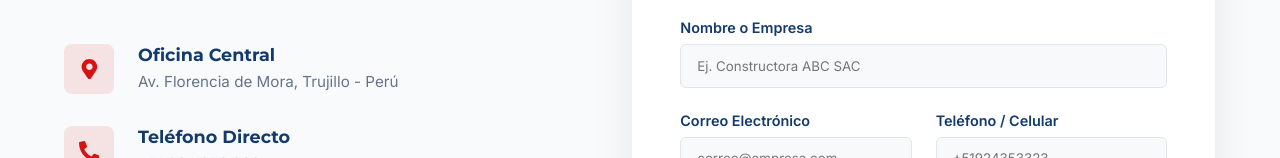
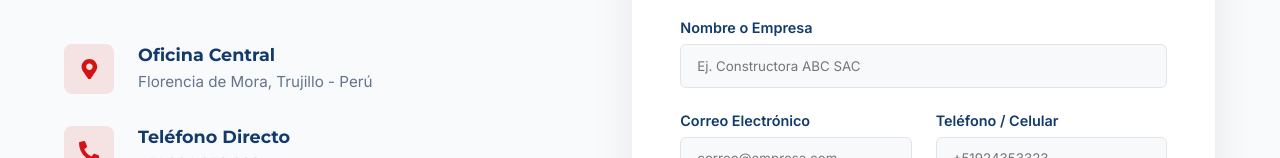
Before and after one commit to gcondezoy/servicios-moroni, a React (Vite) app: page /contacto in a window 1280 px wide. Shown: the part 794-952 px from the top of the page. Built offline with nearby package versions, Linux system fonts and the light colour scheme.

Commit message:
Update address in Contact component

```diff
--- a/src/pages/Contact.jsx
+++ b/src/pages/Contact.jsx
@@ -65,7 +65,7 @@ const Contacto = () => {
                   <div className="icon-box"><FaMapMarkerAlt /></div>
                   <div>
                     <h3>Oficina Central</h3>
-                    <p>Av. Florencia de Mora, Trujillo - Perú</p>
+                    <p>Florencia de Mora, Trujillo - Perú</p>
                   </div>
                 </div>
 
```
